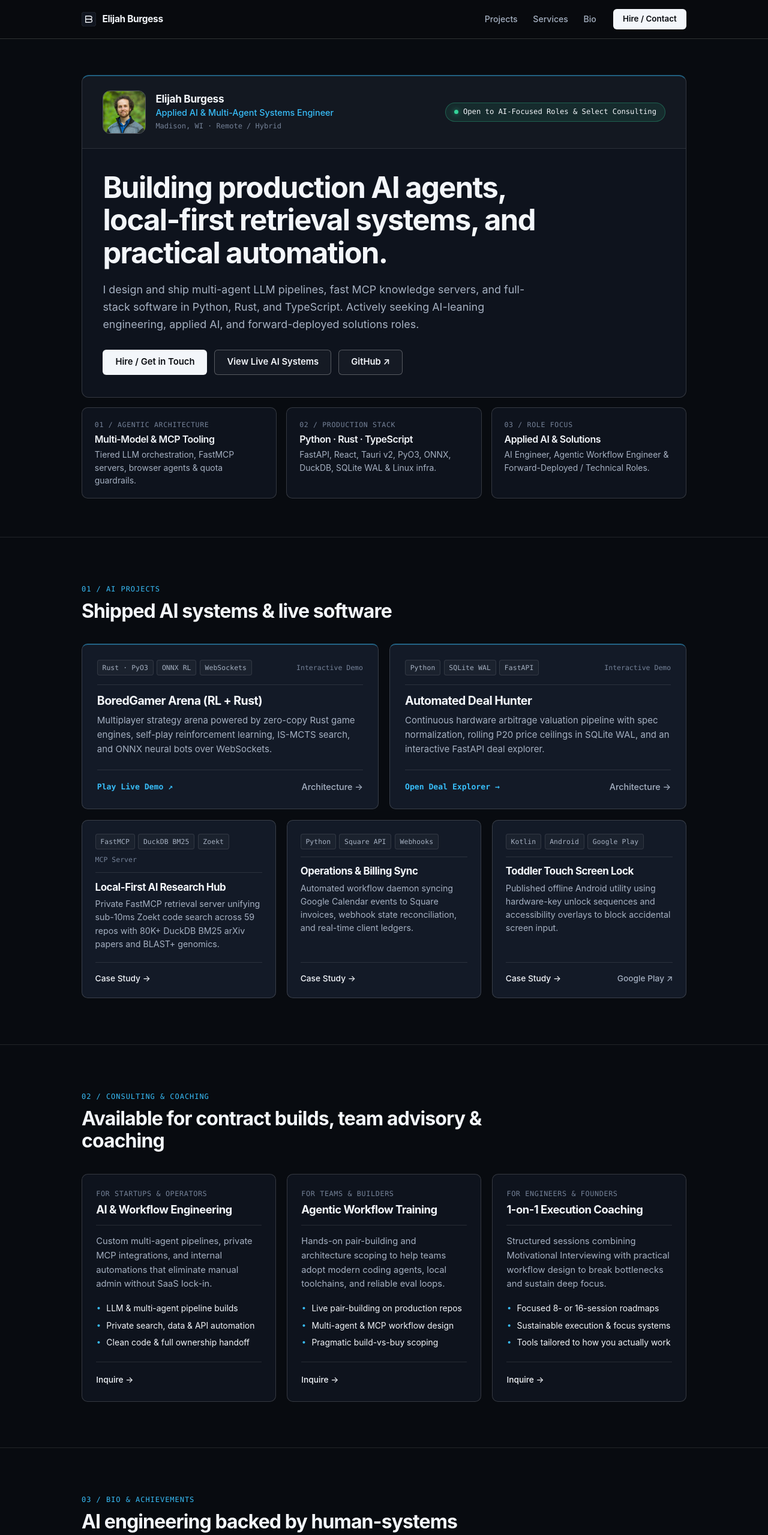
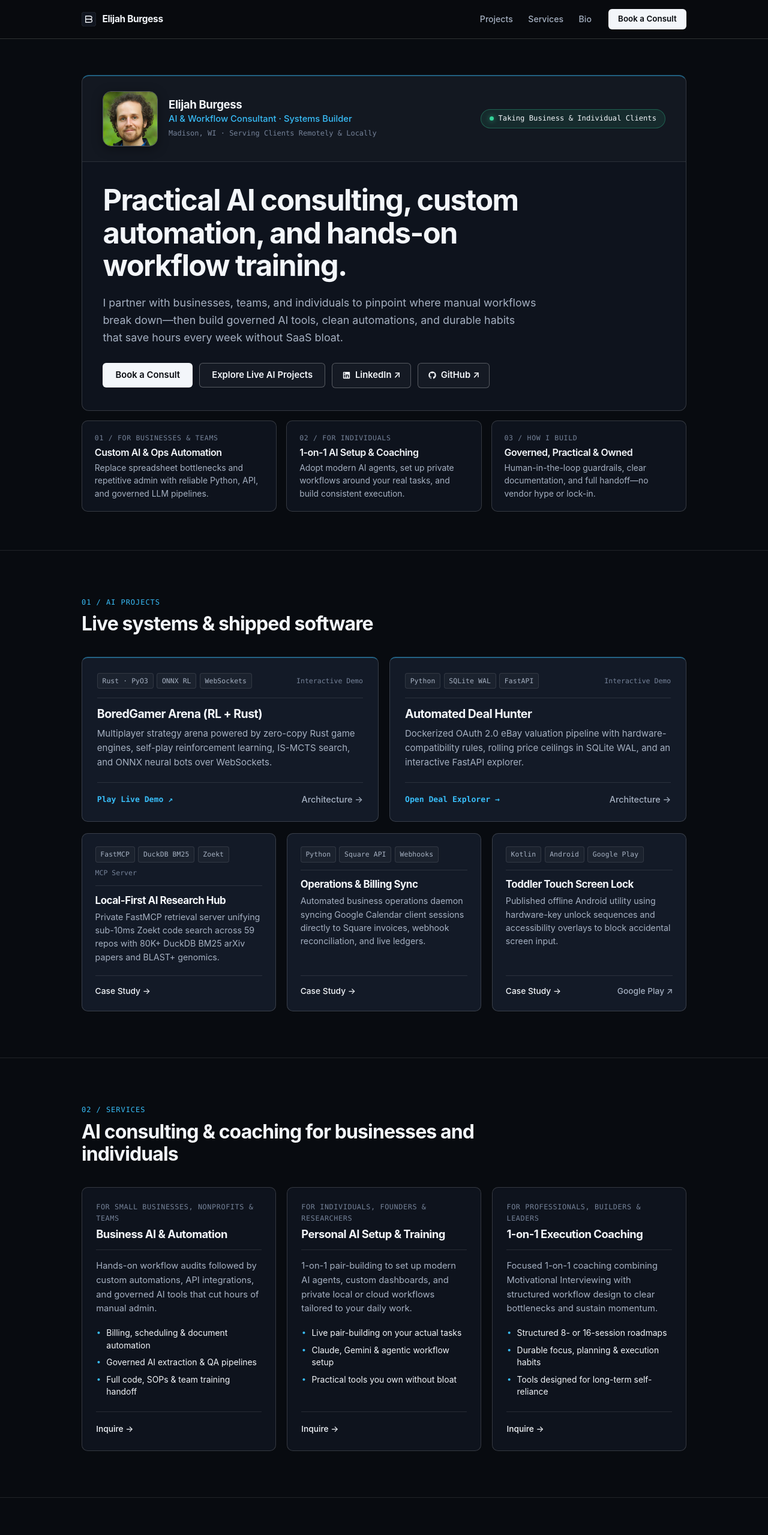
Before and after one commit to ElijahBurgess/ElijahBurgess.github.io, an Astro site: page / in a window 1280 px wide. Shown: the top 2559 px of the page at 60% size. Built offline with nearby package versions, Linux system fonts and the light colour scheme; Astro itself is replaced by a stand-in of ours; no server answers.

Commit message:
feat(v2.2): zoom hero portrait, add LinkedIn + GitHub & theme around AI consulting for businesses/individuals

```diff
--- a/src/components/Hero.astro
+++ b/src/components/Hero.astro
@@ -1,6 +1,6 @@
 ---
 import { Image } from 'astro:assets';
-import headshot from '../assets/Eliheadshot.jpg';
+import headshotAvatar from '../assets/Eliheadshot-avatar.jpg';
 import { heroContent, siteMeta } from '../data/site-content';
 ---
 
@@ -10,10 +10,10 @@ import { heroContent, siteMeta } from '../data/site-content';
       <div class="hero-profile-bar">
         <div class="hero-identity">
           <Image
-            src={headshot}
+            src={headshotAvatar}
             alt="Elijah Burgess"
-            width={176}
-            height={176}
+            width={220}
+            height={220}
             densities={[1.5, 2]}
             loading="eager"
             decoding="async"
@@ -52,18 +52,32 @@ import { heroContent, siteMeta } from '../data/site-content';
             {heroContent.secondaryCta.label}
           </a>
           <a
+            href={siteMeta.linkedin}
+            target="_blank"
+            rel="noopener noreferrer"
+            class="btn btn-ghost social-btn"
+          >
+            <svg width="15" height="15" viewBox="0 0 24 24" fill="currentColor" aria-hidden="true">
+              <path d="M19 3A2 2 0 0 1 21 5v14a2 2 0 0 1-2 2H5a2 2 0 0 1-2-2V5a2 2 0 0 1 2-2h14m-.5 15.5v-5.3a3.26 3.26 0 0 0-3.26-3.26c-.85 0-1.84.52-2.28 1.3v-1.11h-2.79v8.37h2.79v-4.93c0-.77.62-1.4 1.39-1.4a1.4 1.4 0 0 1 1.4 1.4v4.93h2.75M6.88 8.56a1.68 1.68 0 0 0 1.68-1.68c0-.93-.75-1.69-1.68-1.69a1.69 1.69 0 0 0-1.69 1.69c0 .93.76 1.68 1.69 1.68m1.39 9.94v-8.37H5.5v8.37h2.77Z" />
+            </svg>
+            <span>LinkedIn ↗</span>
+          </a>
+          <a
             href={siteMeta.github}
             target="_blank"
             rel="noopener noreferrer"
-            class="btn btn-ghost"
+            class="btn btn-ghost social-btn"
           >
-            GitHub ↗
+            <svg width="15" height="15" viewBox="0 0 24 24" fill="currentColor" aria-hidden="true">
+              <path d="M12 2A10 10 0 0 0 2 12c0 4.42 2.87 8.17 6.84 9.5.5.08.66-.23.66-.5v-1.69c-2.77.6-3.36-1.34-3.36-1.34-.46-1.16-1.11-1.47-1.11-1.47-.91-.62.07-.6.07-.6 1 .07 1.53 1.03 1.53 1.03.87 1.52 2.34 1.07 2.91.83.09-.65.35-1.09.63-1.34-2.22-.25-4.55-1.11-4.55-4.92 0-1.11.38-2 1.03-2.71-.1-.25-.45-1.29.1-2.64 0 0 .84-.27 2.75 1.02.79-.22 1.65-.33 2.5-.33.85 0 1.71.11 2.5.33 1.91-1.29 2.75-1.02 2.75-1.02.55 1.35.2 2.39.1 2.64.65.71 1.03 1.6 1.03 2.71 0 3.82-2.34 4.66-4.57 4.91.36.31.69.92.69 1.85V21c0 .27.16.59.67.5C19.14 20.16 22 16.42 22 12A10 10 0 0 0 12 2Z" />
+            </svg>
+            <span>GitHub ↗</span>
           </a>
         </div>
       </div>
     </div>
 
-    <div class="hero-pillars" aria-label="Core engineering focus">
+    <div class="hero-pillars" aria-label="Consulting focus">
       {heroContent.pillars.map((pillar, idx) => (
         <div class="pillar-box">
           <span class="pillar-label mono">
@@ -97,7 +111,7 @@ import { heroContent, siteMeta } from '../data/site-content';
     align-items: center;
     justify-content: space-between;
     gap: 1rem 1.5rem;
-    padding: clamp(1.15rem, 2.5vw, 1.5rem) clamp(1.35rem, 3vw, 2.15rem);
+    padding: clamp(1.15rem, 2.5vw, 1.55rem) clamp(1.35rem, 3vw, 2.15rem);
     background-color: rgba(255, 255, 255, 0.018);
     border-bottom: 1px solid var(--border-subtle);
   }
@@ -105,38 +119,39 @@ import { heroContent, siteMeta } from '../data/site-content';
   .hero-identity {
     display: flex;
     align-items: center;
-    gap: 1rem;
+    gap: 1.1rem;
     min-width: 0;
   }
 
   .hero-avatar {
-    width: 72px;
-    height: 72px;
-    border-radius: 12px;
+    width: 92px;
+    height: 92px;
+    border-radius: 14px;
     object-fit: cover;
-    object-position: center 18%;
-    border: 1px solid var(--border-strong);
+    object-position: center center;
+    border: 1.5px solid var(--border-strong);
+    box-shadow: 0 4px 18px rgba(0, 0, 0, 0.38);
     flex-shrink: 0;
   }
 
   .hero-identity-text {
     display: flex;
     flex-direction: column;
-    gap: 0.18rem;
+    gap: 0.22rem;
     min-width: 0;
   }
 
   .hero-name {
-    font-size: 1.08rem;
-    font-weight: 675;
+    font-size: 1.16rem;
+    font-weight: 680;
     letter-spacing: -0.02em;
     color: var(--text-primary);
-    line-height: 1.25;
+    line-height: 1.22;
   }
 
   .hero-role {
-    font-size: 0.9rem;
-    font-weight: 520;
+    font-size: 0.92rem;
+    font-weight: 540;
     color: var(--accent);
     line-height: 1.35;
   }
@@ -199,7 +214,12 @@ import { heroContent, siteMeta } from '../data/site-content';
     display: flex;
     flex-wrap: wrap;
     align-items: center;
-    gap: 0.75rem;
+    gap: 0.7rem;
+  }
+
+  .social-btn {
+    gap: 0.42rem;
+    padding-inline: 1rem;
   }
 
   .hero-pillars {
@@ -244,10 +264,10 @@ import { heroContent, siteMeta } from '../data/site-content';
     }
   }
 
-  @media (max-width: 520px) {
+  @media (max-width: 560px) {
     .hero-avatar {
-      width: 60px;
-      height: 60px;
+      width: 78px;
+      height: 78px;
     }
 
     .availability-pill {
@@ -256,11 +276,14 @@ import { heroContent, siteMeta } from '../data/site-content';
     }
 
     .hero-actions {
+      display: grid;
+      grid-template-columns: 1fr 1fr;
       width: 100%;
     }
 
-    .hero-actions .btn {
-      flex: 1 1 auto;
+    .hero-actions .btn:first-child,
+    .hero-actions .btn:nth-child(2) {
+      grid-column: 1 / -1;
     }
   }
 </style>
--- a/src/components/IntakeSection.astro
+++ b/src/components/IntakeSection.astro
@@ -30,16 +30,27 @@ import { contactContent, siteMeta } from '../data/site-content';
               {siteMeta.email}
             </a>
           </div>
-          <div class="direct-contact-item">
-            <span class="direct-label mono">GitHub</span>
+          <div class="direct-contact-links">
+            <span class="direct-label mono">Profiles</span>
+            <div class="social-links-row">
+              <a
+                href={siteMeta.linkedin}
+                target="_blank"
+                rel="noopener noreferrer"
+                class="text-link direct-link"
+              >
+                LinkedIn ↗
+              </a>
+              <span class="link-sep" aria-hidden="true">·</span>
               <a
                 href={siteMeta.github}
                 target="_blank"
                 rel="noopener noreferrer"
                 class="text-link direct-link"
               >
-              github.com/ElijahBurgess ↗
+                GitHub ↗
               </a>
+            </div>
           </div>
         </div>
       </div>
@@ -119,7 +130,7 @@ import { contactContent, siteMeta } from '../data/site-content';
               rows="4"
               required
               maxlength="5000"
-              placeholder="Share details on an AI-focused role, contract scope, or coaching inquiry..."
+              placeholder="Briefly describe the workflow bottleneck, AI setup, or coaching goal you want to tackle..."
               class="form-textarea"
             ></textarea>
           </div>
@@ -210,10 +221,21 @@ import { contactContent, siteMeta } from '../data/site-content';
     gap: 0.75rem 1.25rem;
   }
 
-  .direct-contact-item {
+  .direct-contact-item,
+  .direct-contact-links {
     display: flex;
     flex-direction: column;
     gap: 0.28rem;
+  }
+
+  .social-links-row {
+    display: inline-flex;
+    align-items: center;
+    gap: 0.5rem;
+  }
+
+  .link-sep {
+    color: var(--text-muted);
   }
 
   .direct-label {
@@ -433,21 +455,28 @@ import { contactContent, siteMeta } from '../data/site-content';
       const direct = allTopics.find((t) => t.toLowerCase() === clean);
       if (direct) return direct;
 
-      if (clean.includes('hir') || clean.includes('role') || clean.includes('job')) {
-        return allTopics.find((t) => t.toLowerCase().includes('hiring')) || null;
-      }
-      if (clean === 'consulting' || clean.includes('consult')) {
+      if (clean === 'consulting' || clean.includes('consult') || clean.includes('business')) {
         return allTopics.find((t) => t.toLowerCase().includes('consulting')) || null;
       }
       if (clean === 'coaching' || clean.includes('coach')) {
         return allTopics.find((t) => t.toLowerCase().includes('coaching')) || null;
       }
-      if (clean === 'advisory' || clean.includes('advis') || clean.includes('train')) {
+      if (
+        clean === 'advisory' ||
+        clean.includes('advis') ||
+        clean.includes('train') ||
+        clean.includes('individual')
+      ) {
         return (
           allTopics.find(
-            (t) => t.toLowerCase().includes('advisory') || t.toLowerCase().includes('training')
+            (t) =>
+              t.toLowerCase().includes('training') ||
+              t.toLowerCase().includes('individual')
           ) || null
         );
+      }
+      if (clean.includes('general')) {
+        return allTopics.find((t) => t.toLowerCase().includes('general')) || null;
       }
 
       return (
@@ -552,8 +581,8 @@ import { contactContent, siteMeta } from '../data/site-content';
       const formData = new FormData(form);
       const currentChips = getTopicChips();
       const defaultTier = currentChips.length
-        ? currentChips[0].getAttribute('data-topic') || 'AI Role / Hiring'
-        : 'AI Role / Hiring';
+        ? currentChips[0].getAttribute('data-topic') || 'Business AI Consulting'
+        : 'Business AI Consulting';
 
       const payload = {
         name: String(formData.get('name') || '').trim(),
--- a/src/data/site-content.ts
+++ b/src/data/site-content.ts
@@ -43,14 +43,15 @@ export interface BioAchievement {
 export const siteMeta = {
   name: 'Elijah Burgess',
   shortName: 'Eli Burgess',
-  brand: 'Elijah Burgess — Applied AI & Systems Engineering',
+  brand: 'Elijah Burgess Consulting',
   siteUrl: 'https://www.eliburgessconsulting.com',
   email: 'elib@eliburgessconsulting.com',
+  linkedin: 'https://www.linkedin.com/in/elijah-burgess',
   github: 'https://github.com/ElijahBurgess',
-  location: 'Madison, WI · Remote / Hybrid',
-  defaultTitle: 'Elijah Burgess — Applied AI Engineer, Multi-Agent Systems & Consulting',
+  location: 'Madison, WI · Remote Nationwide',
+  defaultTitle: 'Elijah Burgess — AI Consulting, Workflow Automation & 1-on-1 Coaching',
   defaultDescription:
-    'Applied AI and software engineer building multi-agent orchestration pipelines, local-first MCP retrieval infrastructure, and workflow automation in Madison, WI and remotely.',
+    'Practical AI consulting, custom workflow automation, and 1-on-1 AI training and coaching for businesses and individuals in Madison, WI and remotely.',
 };
 
 export const navItems: NavItem[] = [
@@ -69,34 +70,37 @@ export const heroContent: {
   secondaryCta: { label: string; href: string };
   pillars: HeroPillar[];
 } = {
-  roleTitle: 'Applied AI & Multi-Agent Systems Engineer',
-  availability: 'Open to AI-Focused Roles & Select Consulting',
-  location: 'Madison, WI · Remote / Hybrid',
+  roleTitle: 'AI & Workflow Consultant · Systems Builder',
+  availability: 'Taking Business & Individual Clients',
+  location: 'Madison, WI · Serving Clients Remotely & Locally',
   headline:
-    'Building production AI agents, local-first retrieval systems, and practical automation.',
+    'Practical AI consulting, custom automation, and hands-on workflow training.',
   subhead:
-    'I design and ship multi-agent LLM pipelines, fast MCP knowledge servers, and full-stack software in Python, Rust, and TypeScript. Actively seeking AI-leaning engineering, applied AI, and forward-deployed solutions roles.',
+    'I partner with businesses, teams, and individuals to pinpoint where manual workflows break down—then build governed AI tools, clean automations, and durable habits that save hours every week without SaaS bloat.',
   primaryCta: {
-    label: 'Hire / Get in Touch',
+    label: 'Book a Consult',
     href: '#contact',
-    tier: 'AI Role / Hiring',
+    tier: 'Business AI Consulting',
   },
-  secondaryCta: { label: 'View Live AI Systems', href: '#projects' },
+  secondaryCta: { label: 'Explore Live AI Projects', href: '#projects' },
   pillars: [
     {
-      label: 'Agentic Architecture',
-      title: 'Multi-Model & MCP Tooling',
-      detail: 'Tiered LLM orchestration, FastMCP servers, browser agents & quota guardrails.',
+      label: 'For Businesses & Teams',
+      title: 'Custom AI & Ops Automation',
+      detail:
+        'Replace spreadsheet bottlenecks and repetitive admin with reliable Python, API, and governed LLM pipelines.',
     },
     {
-      label: 'Production Stack',
-      title: 'Python · Rust · TypeScript',
-      detail: 'FastAPI, React, Tauri v2, PyO3, ONNX, DuckDB, SQLite WAL & Linux infra.',
+      label: 'For Individuals',
+      title: '1-on-1 AI Setup & Coaching',
+      detail:
+        'Adopt modern AI agents, set up private workflows around your real tasks, and build consistent execution.',
     },
     {
-      label: 'Role Focus',
-      title: 'Applied AI & Solutions',
-      detail: 'AI Engineer, Agentic Workflow Engineer & Forward-Deployed / Technical Roles.',
+      label: 'How I Build',
+      title: 'Governed, Practical & Owned',
+      detail:
+        'Human-in-the-loop guardrails, clear documentation, and full handoff—no vendor hype or lock-in.',
     },
   ],
 };
@@ -107,7 +111,7 @@ export const projectsContent: {
   items: ProjectEntry[];
 } = {
   sectionLabel: '01 / AI Projects',
-  heading: 'Shipped AI systems & live software',
+  heading: 'Live systems & shipped software',
   items: [
     {
       slug: 'boredgamer-arena',
@@ -125,7 +129,7 @@ export const projectsContent: {
       slug: 'deal-hunter',
       title: 'Automated Deal Hunter',
       summary:
-        'Continuous hardware arbitrage valuation pipeline with spec normalization, rolling P20 price ceilings in SQLite WAL, and an interactive FastAPI deal explorer.',
+        'Dockerized OAuth 2.0 eBay valuation pipeline with hardware-compatibility rules, rolling price ceilings in SQLite WAL, and an interactive FastAPI explorer.',
       stack: ['Python', 'SQLite WAL', 'FastAPI'],
       href: '/projects/deal-hunter',
       liveUrl: '/projects/deal-hunter#explorer',
@@ -147,7 +151,7 @@ export const projectsContent: {
       slug: 'coaching-payment-tracker',
       title: 'Operations & Billing Sync',
       summary:
-        'Automated workflow daemon syncing Google Calendar events to Square invoices, webhook state reconciliation, and real-time client ledgers.',
+        'Automated business operations daemon syncing Google Calendar client sessions directly to Square invoices, webhook reconciliation, and live ledgers.',
       stack: ['Python', 'Square API', 'Webhooks'],
       href: '/projects/coaching-payment-tracker',
       featured: false,
@@ -172,46 +176,46 @@ export const servicesContent: {
   heading: string;
   items: ServiceEntry[];
 } = {
-  sectionLabel: '02 / Consulting & Coaching',
-  heading: 'Available for contract builds, team advisory & coaching',
+  sectionLabel: '02 / Services',
+  heading: 'AI consulting & coaching for businesses and individuals',
   items: [
     {
       id: 'consulting',
-      tierValue: 'AI & Workflow Consulting',
-      title: 'AI & Workflow Engineering',
-      audience: 'For startups & operators',
+      tierValue: 'Business AI Consulting',
+      title: 'Business AI & Automation',
+      audience: 'For small businesses, nonprofits & teams',
       summary:
-        'Custom multi-agent pipelines, private MCP integrations, and internal automations that eliminate manual admin without SaaS lock-in.',
+        'Hands-on workflow audits followed by custom automations, API integrations, and governed AI tools that cut hours of manual admin.',
       outcomes: [
-        'LLM & multi-agent pipeline builds',
-        'Private search, data & API automation',
-        'Clean code & full ownership handoff',
+        'Billing, scheduling & document automation',
+        'Governed AI extraction & QA pipelines',
+        'Full code, SOPs & team training handoff',
       ],
     },
     {
       id: 'advisory',
-      tierValue: 'AI Training & Advisory',
-      title: 'Agentic Workflow Training',
-      audience: 'For teams & builders',
+      tierValue: 'Individual AI Training',
+      title: 'Personal AI Setup & Training',
+      audience: 'For individuals, founders & researchers',
       summary:
-        'Hands-on pair-building and architecture scoping to help teams adopt modern coding agents, local toolchains, and reliable eval loops.',
+        '1-on-1 pair-building to set up modern AI agents, custom dashboards, and private local or cloud workflows tailored to your daily work.',
       outcomes: [
-        'Live pair-building on production repos',
-        'Multi-agent & MCP workflow design',
-        'Pragmatic build-vs-buy scoping',
+        'Live pair-building on your actual tasks',
+        'Claude, Gemini & agentic workflow setup',
+        'Practical tools you own without bloat',
       ],
     },
     {
       id: 'coaching',
       tierValue: '1-on-1 Coaching',
       title: '1-on-1 Execution Coaching',
-      audience: 'For engineers & founders',
+      audience: 'For professionals, builders & leaders',
       summary:
-        'Structured sessions combining Motivational Interviewing with practical workflow design to break bottlenecks and sustain deep focus.',
+        'Focused 1-on-1 coaching combining Motivational Interviewing with structured workflow design to clear bottlenecks and sustain momentum.',
       outcomes: [
-        'Focused 8- or 16-session roadmaps',
-        'Sustainable execution & focus systems',
-        'Tools tailored to how you actually work',
+        'Structured 8- or 16-session roadmaps',
+        'Durable focus, planning & execution habits',
+        'Tools designed for long-term self-reliance',
       ],
     },
   ],
@@ -228,80 +232,80 @@ export const bioContent: {
   achievementsTitle: string;
   achievements: BioAchievement[];
 } = {
-  sectionLabel: '03 / Bio & Achievements',
-  heading: 'AI engineering backed by human-systems fluency',
-  bioBoxLabel: 'Background',
-  bioBoxTitle: 'Engineering & human systems',
+  sectionLabel: '03 / Bio & Track Record',
+  heading: 'Software delivery grounded in real-world operations',
+  bioBoxLabel: 'About Eli',
+  bioBoxTitle: 'AI builder, operator & coach',
   paragraph:
-    'I’m Eli Burgess, an applied AI and software engineer in Madison, Wisconsin focused on multi-agent orchestration, fast local retrieval infrastructure, reinforcement learning engines, and practical workflow automation on Linux. Alongside hands-on engineering, I hold an M.S. in Management & Leadership, am completing my MSW at UW–Madison, and bring 3,000+ hours of 1-on-1 client and executive coaching—making me equally comfortable debugging Rust/Python systems and partnering directly with stakeholders to ship software people actually adopt.',
+    'I’m Eli Burgess, an independent AI consultant, software builder, and coach based in Madison, Wisconsin. Over seven years running my own practice alongside custom engineering, I’ve specialized in sitting down with business owners, researchers, and individuals to find where manual workflows break down—and building governed Python, React, Rust, and AI tools that fix the bottleneck. I hold an M.S. in Management & Leadership (WGU) and serve as Board Co-Treasurer for a Madison nonprofit.',
   facts: [
     {
-      label: 'Languages & Frameworks',
-      value: 'Python, Rust (PyO3), TypeScript, React, FastAPI, Tauri v2',
+      label: 'Engineering Stack',
+      value: 'Python, TypeScript, React, Rust (Tauri / PyO3), SQL, FastAPI, Linux',
     },
     {
-      label: 'AI & Data Systems',
-      value: 'Multi-Agent LLMs, MCP, ONNX RL, DuckDB, Zoekt, SQLite',
+      label: 'AI & Governance',
+      value: 'Claude, Gemini, FastMCP, Maker-Checker QA & Human-in-the-Loop',
     },
     {
-      label: 'Education',
-      value: 'M.S. Management & Leadership · MSW Candidate (UW–Madison)',
+      label: 'Leadership & Education',
+      value: 'M.S. Management & Leadership (WGU) · ADKAR Change Adoption',
     },
     {
-      label: 'Work & Location',
-      value: 'Madison, WI · Open to Remote & Hybrid AI Roles',
+      label: 'Client Track Record',
+      value: '7+ years · 150+ clients coached & trained across 15+ countries',
     },
   ],
-  achievementsLabel: 'Current Work',
-  achievementsTitle: 'Selected AI & software achievements',
+  achievementsLabel: 'Recent Builds',
+  achievementsTitle: 'Selected AI & software highlights',
   achievements: [
     {
-      title: 'Tiered Multi-Agent Orchestration',
+      title: 'FinDash & Maker-Checker AI Auditing',
       detail:
-        'Built two-tier agent pipelines routing frontier reasoning models to fast coding/Playwright browser workers with automated PreToolUse model-quota guardrails.',
+        'Built an 8-endpoint Plaid financial analytics suite paired with segregated Maker-Checker AI verification to audit contract and fee-waiver terms.',
     },
     {
-      title: 'Sub-10ms Local MCP Knowledge Hub',
+      title: 'Research Lab QA & Sub-10ms MCP Hub',
       detail:
-        'Engineered a FastMCP server uniting 65 Zoekt code shards (59 repos), offline docs, 80K+ DuckDB BM25 arXiv preprints, and BLAST+ genomics.',
+        'Shipped automated viral genomics QA + PCRDash for a UW–Madison researcher, plus a FastMCP server indexing 59 code repos and 80K+ arXiv papers.',
     },
     {
       title: 'Rust + ONNX Reinforcement Learning',
       detail:
-        'Built zero-copy Rust game simulations, self-play RL pipelines, and ONNX CPU inference bots deployed live at arena.eliburgessconsulting.com.',
+        'Engineered zero-copy Rust game engines, self-play RL pipelines, and ONNX neural bots serving live multiplayer games at arena.eliburgessconsulting.com.',
     },
     {
-      title: 'Automated Valuation & LLM Curation',
+      title: 'Zero-Trust Agent Cluster & DashManager',
       detail:
-        'Shipped continuous eBay hardware arbitrage scoring (SQLite WAL + FastAPI) and a 4-stage LLM structured-depth technical discovery funnel.',
+        'Architected a firewall-isolated 24/7 Proxmox/OPNsense AI agent cluster monitored by a lightweight 25 MB Rust/Tauri desktop command deck.',
     },
     {
-      title: 'End-to-End Product & Leadership Execution',
+      title: 'Published Mobile, Web & Ops Software',
       detail:
-        'Shipped a 25 MB Tauri v2 desktop hub, self-hosted Proxmox/Cloudflare services, a Google Play Android app, and 3,000+ hours of 1-on-1 coaching.',
+        'Shipped Google Play (Kotlin) and Chrome Web Store apps (NightMap, TouchGuard), adaptive eBay valuation, and automated Calendar-to-Square billing.',
     },
   ],
 };
 
 export const contactContent = {
-  sectionLabel: '04 / Hire & Contact',
-  heading: 'Hiring for an AI-leaning role—or scoping a project?',
+  sectionLabel: '04 / Contact',
+  heading: 'Tell me what you want to automate or build',
   subhead:
-    'Reach out about full-time or contract AI engineering, applied AI, and technical solutions roles, or send a consulting/coaching note. I reply within one business day.',
+    'Whether you want to eliminate manual admin in your business or get 1-on-1 help adopting AI workflows for yourself, send a short note. I read every inquiry personally and reply within one business day.',
   roleHighlights: [
     {
-      label: 'Target Roles',
-      value: 'Applied AI Engineer · Multi-Agent / Workflow Engineer · Forward-Deployed / Solutions',
+      label: 'Who I Work With',
+      value: 'Small & Midsize Businesses · Nonprofits · Research Teams · Individuals',
     },
     {
-      label: 'Availability',
-      value: 'Full-Time, Contract & Select Consulting · Madison, WI or Remote',
+      label: 'Engagement Formats',
+      value: 'Custom Workflow Builds · AI Readiness Audits · 1-on-1 Training & Coaching',
     },
   ],
   topics: [
-    'AI Role / Hiring',
-    'AI & Workflow Consulting',
-    'AI Training & Advisory',
+    'Business AI Consulting',
+    'Individual AI Training',
     '1-on-1 Coaching',
+    'General Inquiry',
   ],
 };
--- a/src/layouts/BaseLayout.astro
+++ b/src/layouts/BaseLayout.astro
@@ -38,7 +38,7 @@ const structuredData = {
       name: siteMeta.name,
       url: siteMeta.siteUrl,
       image: `${siteMeta.siteUrl}/images/Eliheadshot.jpg`,
-      jobTitle: 'Applied AI & Multi-Agent Systems Engineer',
+      jobTitle: 'AI & Workflow Consultant, Systems Builder & Coach',
       worksFor: {
         '@type': 'Organization',
         name: 'Burgess Meditation LLC',
@@ -49,7 +49,7 @@ const structuredData = {
         addressRegion: 'WI',
         addressCountry: 'US',
       },
-      sameAs: [siteMeta.github],
+      sameAs: [siteMeta.linkedin, siteMeta.github],
     },
     {
       '@type': 'ProfessionalService',
@@ -138,9 +138,9 @@ const structuredData = {
           <a
             href="/#contact"
             class="btn btn-primary btn-sm"
-            data-select-tier="AI Role / Hiring"
+            data-select-tier="Business AI Consulting"
           >
-            Hire / Contact
+            Book a Consult
           </a>
         </nav>
       </div>
@@ -157,6 +157,7 @@ const structuredData = {
         </p>
         <div class="footer-links">
           <a href={`mailto:${siteMeta.email}`} class="footer-link">{siteMeta.email}</a>
+          <a href={siteMeta.linkedin} target="_blank" rel="noopener noreferrer" class="footer-link">LinkedIn ↗</a>
           <a href={siteMeta.github} target="_blank" rel="noopener noreferrer" class="footer-link">GitHub ↗</a>
         </div>
       </div>
@@ -242,6 +243,7 @@ const structuredData = {
   .footer-link {
     color: var(--text-secondary);
     transition: color 140ms ease;
+    white-space: nowrap;
   }
 
   .footer-link:hover {
```
Also changed, not shown: AGENTS.md (+4 -4 lines), src/assets/Eliheadshot-avatar.jpg (added). Lines whose indentation alone changed are shown as unchanged.
